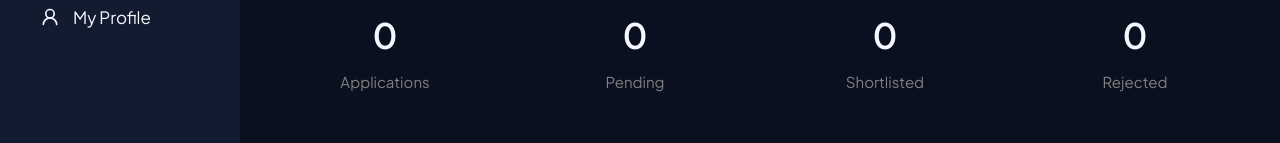
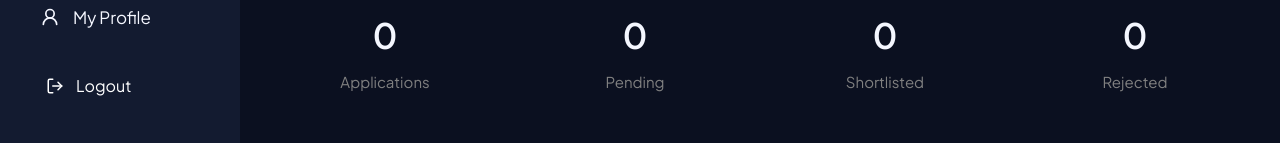
Before and after one commit to Yadnesh2026/HireHub, a Next.js app in the folder frontend/: page /applied-jobs in a window 1280 px wide. Shown: the part 256-399 px from the top of the page. Built offline with nearby package versions, Linux system fonts and the light colour scheme; no server answers; sample sign-in values are in the browser's storage.

Commit message:
added Profile

```diff
--- a/frontend/app/applied-jobs/page.tsx
+++ b/frontend/app/applied-jobs/page.tsx
@@ -5,6 +5,7 @@ import Link from "next/link"
 import { Search,UserRound,LayoutDashboard,FileCheck, Clock3,UserCheck, CircleX } from "lucide-react";
 import { useEffect, useState } from "react";
 import { useRouter } from "next/navigation";
+import LogoutBtn from "@/components/LogoutBtn";
 
 export default function AppliedJobs(){
     const router = useRouter()
@@ -72,6 +73,8 @@ export default function AppliedJobs(){
                     <UserRound size={20} />
                     <Link href="/my-profile">My Profile</Link>
                 </div>
+
+                <LogoutBtn/>
 
             </div>
 
--- a/frontend/app/jobs/page.tsx
+++ b/frontend/app/jobs/page.tsx
@@ -26,6 +26,7 @@ function JobsPage() {
   const [job, setJob] = useState<Job[]>([]);  //For fetching the Jobs
   const [isLoading, setIsLoading] = useState(true); //For loading Skeleton
   const [error, setError] = useState<string | null>(null); //For showing error
+  const [userName, setUserName] = useState("User");
   const [search, setSearch] = useState("") //Search from Jobs page search Bar
   const [locationSearch, setLocationSearch] = useState("") //Search for location
 
@@ -33,6 +34,37 @@ function JobsPage() {
   const[selectCompany, setSelectCompany] = useState("");
   const [salary, setSalary] = useState(15);
   const [selectJob, setSelectJob] = useState<string[]>([])
+
+  useEffect(() => {
+    const fetchUserProfile = async () => {
+      const token = localStorage.getItem("token");
+
+      if (!token) {
+        return;
+      }
+
+      try {
+        const response = await fetch("http://localhost:1000/api/profile", {
+          headers: {
+            Authorization: `Bearer ${token}`,
+          },
+        });
+        const data = await response.json();
+
+        if (!response.ok) {
+          throw new Error(data.message || "Failed to fetch profile");
+        }
+
+        if (data.user?.name) {
+          setUserName(data.user.name);
+        }
+      } catch (error) {
+        console.error("Error fetching user profile:", error);
+      }
+    };
+
+    fetchUserProfile();
+  }, []);
 
 
 
@@ -132,7 +164,7 @@ function JobsPage() {
       <section>
 
         <div className={styles.nameBar}>
-          <h1> Welcome Back, <span>User</span> </h1>
+          <h1> Welcome Back, <span>{userName}</span> </h1>
         </div>
 
 
--- a/frontend/app/my-profile/page.tsx
+++ b/frontend/app/my-profile/page.tsx
@@ -15,6 +15,7 @@ export default function MyProfile(){
     })
     const [message, setMessage] = useState("")
     const [err,setErr] = useState("");
+    const [saving, setSaving]= useState(false)
 
     useEffect(()=>{
         const token = localStorage.getItem("token")
@@ -57,9 +58,11 @@ export default function MyProfile(){
     },[])
 
 
-
+    //Update After form su
     const handleSubmit =async(e)=>{
         e.preventDefault()
+
+        setSaving(true)
 
         setMessage("")
         setErr("")
@@ -95,8 +98,12 @@ export default function MyProfile(){
         }catch(err){
             console.log(err)
             setErr(err instanceof Error ? err.message :"Something went wrong")
+        }finally{
+            setSaving(false) //stop saving
         }
     }
+
+
 
 
 
@@ -162,7 +169,8 @@ export default function MyProfile(){
                                 </select>
                             </div> */}
 
-                            <button className={styles.btn}>Save Changes</button>
+                            <button className={styles.btn}>
+                            {saving?"saving...":"Save Changes"}</button>
                         </form>
 
                         {message && (  //true && console.log("Hello")
--- /dev/null
+++ b/frontend/components/LogoutBtn.module.css
@@ -0,0 +1,19 @@
+
+.logoutButton {
+    display: flex;
+    align-items: center;
+    gap: 12px;
+    width: 100%;
+    padding: 12px 16px;
+    background: transparent;
+    border: none;
+    color: #ffffff;
+    font-size: 16px;
+    cursor: pointer;
+    text-align: left;
+}
+
+.logoutButton:hover {
+    background: rgba(255, 255, 255, 0.08);
+    border-radius: 8px;
+}
--- /dev/null
+++ b/frontend/components/LogoutBtn.tsx
@@ -0,0 +1,22 @@
+"use client"
+
+import { useRouter } from "next/navigation";
+import { LogOut } from "lucide-react";
+import styles from "./LogoutBtn.module.css";
+
+export default function LogoutBtn(){
+    const router = useRouter()
+
+    const handleSubmit =()=>{
+        localStorage.removeItem("token")
+        router.push("/login")
+    }
+
+    return(
+        <button className={styles.logoutButton} onClick={handleSubmit}>
+            <LogOut size={18}/>
+            <span>Logout</span>
+        </button>
+    )
+
+}
```
Also changed, not shown: frontend/app/my-profile/page.module.css (+14 -0 lines).
